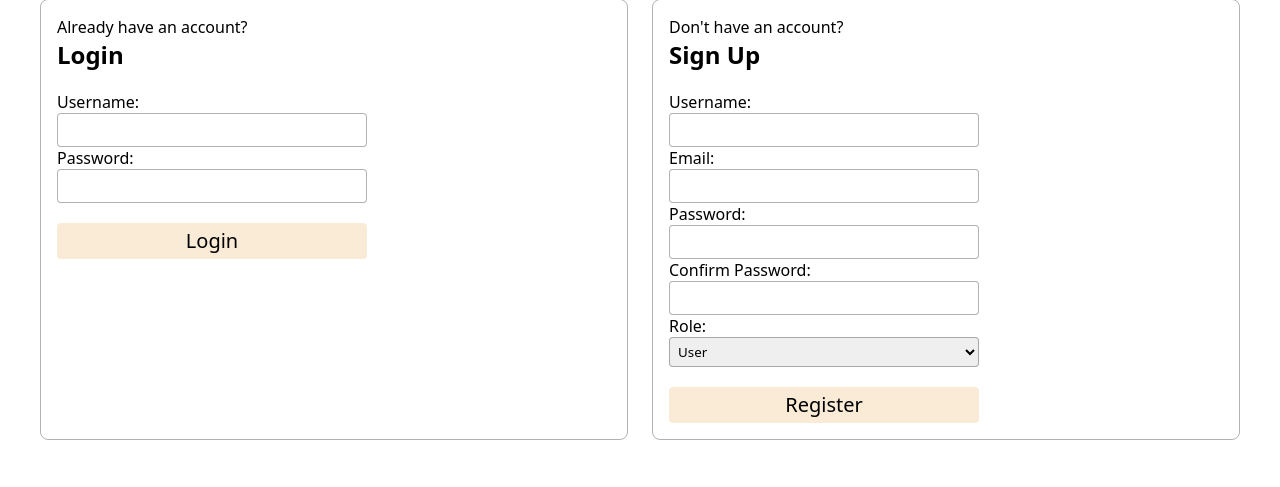
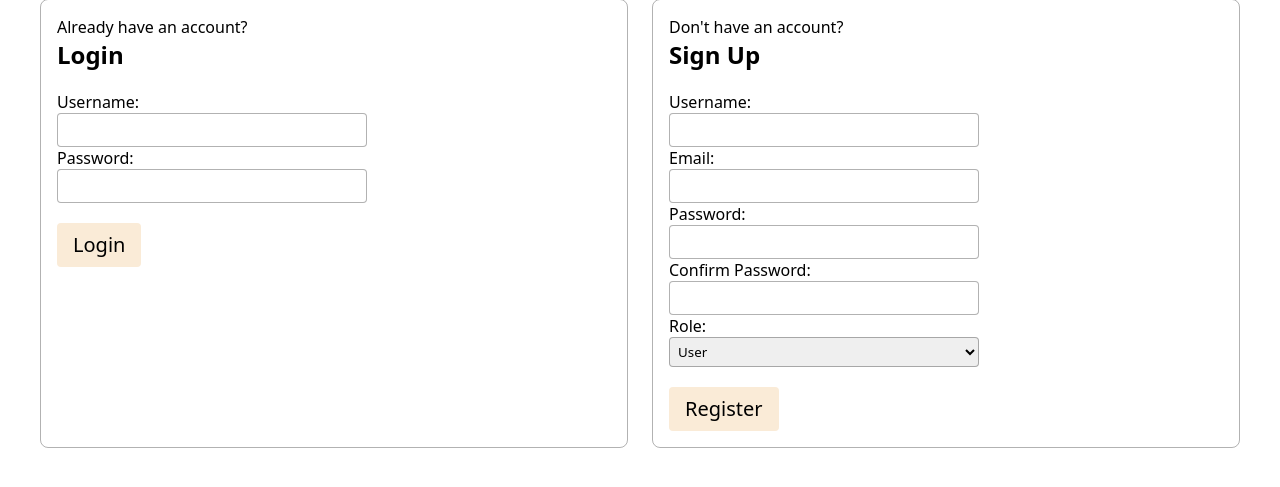
Before and after one commit to straktormedia/file-sharing-app, a PHP site: page /file-sharing-app/ in a window 1280 px wide. Shown: the part 196-683 px from the top of the page. Run offline with PHP 8.4, Linux system fonts and the light colour scheme.

Commit message:
scrollable components if many files

```diff
--- a/src/css/main.css
+++ b/src/css/main.css
@@ -38,7 +38,8 @@ select {
 }
 
 .button {
-  padding: 8px 16px;
+  justify-self: start;
+  padding: 12px 16px;
   font-size: 20px;
   line-height: 1;
   background-color: antiquewhite;
@@ -124,6 +125,8 @@ select {
 
 .file-list {
   margin-top: 20px;
+  max-height: 300px;
+  overflow-y: auto;
 }
 .file-list__item {
   display: flex;
--- a/src/sass/main.scss
+++ b/src/sass/main.scss
@@ -38,7 +38,8 @@ select {
 }
 
 .button {
-  padding: 8px 16px;
+  justify-self: start;
+  padding: 12px 16px;
   font-size: 20px;
   line-height: 1;
   background-color: antiquewhite;
@@ -135,6 +136,8 @@ select {
 
 .file-list {
   margin-top: 20px;
+  max-height: 300px;
+  overflow-y: auto;
 
   &__item {
     display: flex;
```
Also changed, not shown: README.md, 1 other file.
